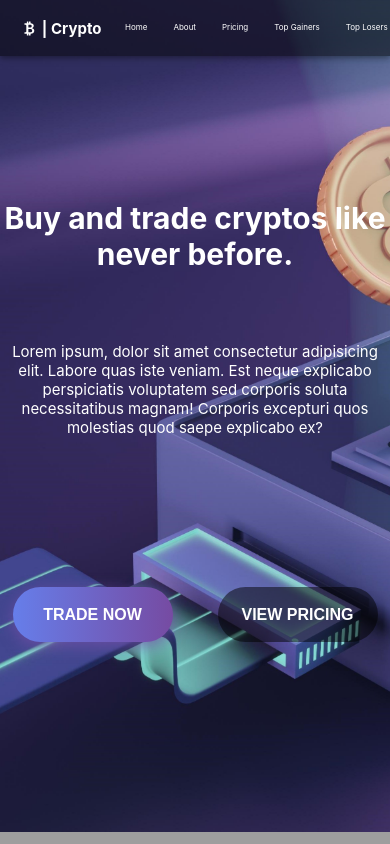
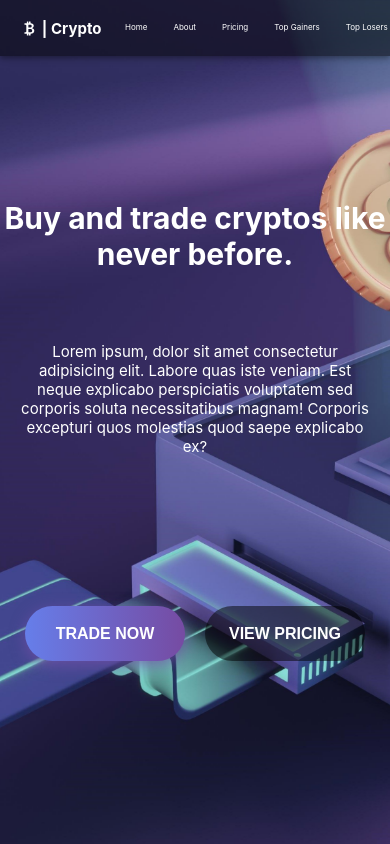
Before and after one commit to AliiKamell/b-crypto, a React (Create React App) app: page / in a window 390 px wide. Shown: the top 844 px of the page. Built offline with nearby package versions, Linux system fonts and the light colour scheme; no server answers; grey boxes are pictures that could not be loaded.

Commit message:
10 topGL

```diff
--- a/src/App.css
+++ b/src/App.css
@@ -94,6 +94,15 @@
 }
 
 @media (max-width: 768px) {
+
+  .sec-1{
+    display: flex;
+    flex-direction: column;
+    flex-wrap: wrap;
+    align-items: center;
+  }
+
+
   .toolbar {
     display: flex;
     justify-items: center;
@@ -121,11 +130,12 @@
 
   .subtitle-home-1{
     text-align: center;
-    width: 100%;
+    width: 90%;
     justify-content: center;
     font-size: 15px;
-    align-items: center;
+    /* align-items: center; */
     margin-left: 0px;
+    justify-items: center;
   }
 
 
--- a/src/components/HomeTable/HomeTable.css
+++ b/src/components/HomeTable/HomeTable.css
@@ -20,10 +20,6 @@
     color: white;
 }
 
-.css-78c6dr-MuiToolbar-root-MuiTablePagination-toolbar{
-    background-color: #040825;
-    color: white;
-}
 
 .css-pqjvzy-MuiSvgIcon-root-MuiSelect-icon{
     color: white;
@@ -36,6 +32,10 @@
 #table-cell{
     color: white;
     background-color: #040825;
+}
+.css-78c6dr-MuiToolbar-root-MuiTablePagination-toolbar{
+    background-color: #040825;
+    color: white;
 }
 
 #table-pagination{
@@ -58,7 +58,3 @@
 #table-cell{
     color: white;
 }
-
-.css-o9ey65{
-    color: white;
-}
--- a/src/components/TopGTable/TopGTable.js
+++ b/src/components/TopGTable/TopGTable.js
@@ -67,6 +67,7 @@ export default function TopGainersTable() {
             {coins
               .filter((coin) => coin.perc_24h > 0) // Filter coins with perc_24h > 0
               .sort((a, b) => b.perc_24h - a.perc_24h)
+              .slice(0, 10)
               .map((coin) => (
                 <TableRow role="checkbox" tabIndex={-1} key={coin.id} id='table-body'>
                   <TableCell>
--- a/src/components/TopLosersTable/TopLosersTable.js
+++ b/src/components/TopLosersTable/TopLosersTable.js
@@ -68,7 +68,8 @@ export default function TopLosersTable() {
           <TableBody>
             {coins
               .filter((coin) => coin.perc_24h < 0)
-              .sort((a, b) => b.perc_24h - a.perc_24h)
+              .sort((a, b) => a.perc_24h - b.perc_24h)
+              .slice(0, 10)
               .map((coin) => (
                 <TableRow role="checkbox" tabIndex={-1} key={coin.id} id='table-body'>
                   <TableCell>
--- a/src/views/TopGainers/TopGainers.js
+++ b/src/views/TopGainers/TopGainers.js
@@ -12,7 +12,7 @@ function TopGainers() {
         <FaArrowTrendUp className='head-icon' />
       </div>
       <TopGainersTable />
-      <p className='p-topG'>The table above showcases the top gainers among the top 100 cryptocurrencies over the past 24 hours.</p>
+      <p className='p-topG'>The table above showcases the top 10 gainers among the top 100 cryptocurrencies over the past 24 hours.</p>
     </div>
   )
 }
--- a/src/views/TopLosers/TopLosers.js
+++ b/src/views/TopLosers/TopLosers.js
@@ -11,7 +11,7 @@ function TopLosers() {
         <FaArrowTrendDown className='losers-icon' />
       </div>
       <TopLosersTable />
-      <p className='p-TopL'>The table above showcases the top losers among the top 100 cryptocurrencies over the past 24 hours.</p>
+      <p className='p-TopL'>The table above showcases the top 10 losers among the top 100 cryptocurrencies over the past 24 hours.</p>
     </div>
   )
 }
```
